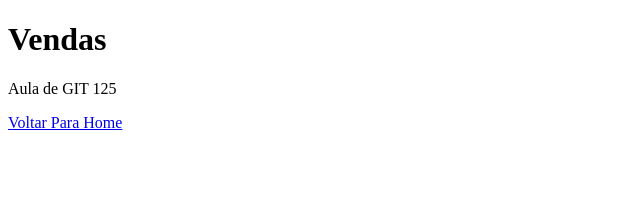
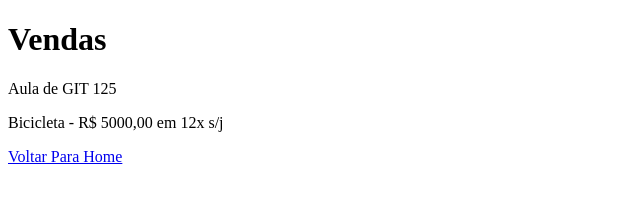
Before and after one commit to brunopereira019/aulaGitHub, a plain HTML site: page vendas.html in a window 1280 px wide. Shown: the whole page, without its empty margins (0-640 px from the left). Drawn offline with Linux system fonts and the light colour scheme.

Commit message:
Acrescentado bicicleta em pagina de vendas

```diff
--- a/vendas.html
+++ b/vendas.html
@@ -9,6 +9,7 @@
 <body>
     <h1>Vendas</h1>
     <p>Aula de GIT 125 </p>
+    <p>Bicicleta - R$ 5000,00 em 12x s/j</p>
     <p> <a href="index.html">Voltar Para Home</a></p>
 </body>
 </html>
```
